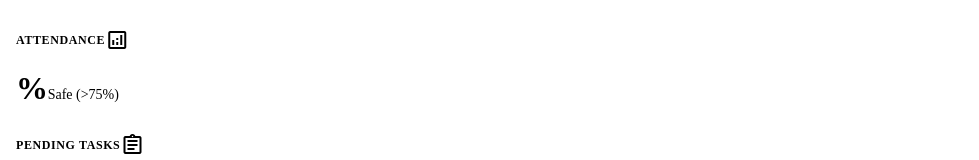
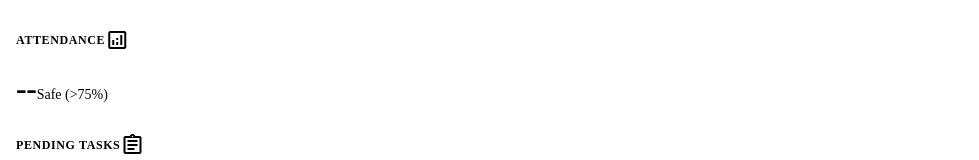
Before and after one commit to arghyadas242-debug/CampusCopilot_AI, a React (Vite) app in the folder campus-copilot-ai/: page /dashboard in a window 1280 px wide. Shown: the part 608-768 px from the top of the page, without its empty margins (0-979 px from the left). Built offline with nearby package versions, Linux system fonts and the light colour scheme; no server answers.

Commit message:
feat: render fallback '--' when attendance percentage is null

```diff
--- a/campus-copilot-ai/src/pages/student/DashboardPage.jsx
+++ b/campus-copilot-ai/src/pages/student/DashboardPage.jsx
@@ -366,8 +366,12 @@ export default function DashboardPage() {
                   <span className="material-symbols-outlined text-secondary">analytics</span>
                 </div>
                 <div className="flex items-end gap-2">
-                  <span className="font-headline-lg text-on-surface font-bold">{dashboardData.attendancePercentage}%</span>
-                  <span className={`font-body-sm mb-1 ${dashboardData.attendancePercentage >= 75 ? "text-secondary" : "text-error"}`}>
+                  <span className="font-headline-lg text-on-surface font-bold">
+                    {dashboardData.attendancePercentage !== null
+                      ? `${dashboardData.attendancePercentage}%`
+                      : "--"}
+                  </span>
+                  <span className={`font-body-sm mb-1 ${dashboardData.attendancePercentage !== null && dashboardData.attendancePercentage >= 75 ? "text-secondary" : "text-error"}`}>
                     {dashboardData.attendanceStatus}
                   </span>
                 </div>
```
